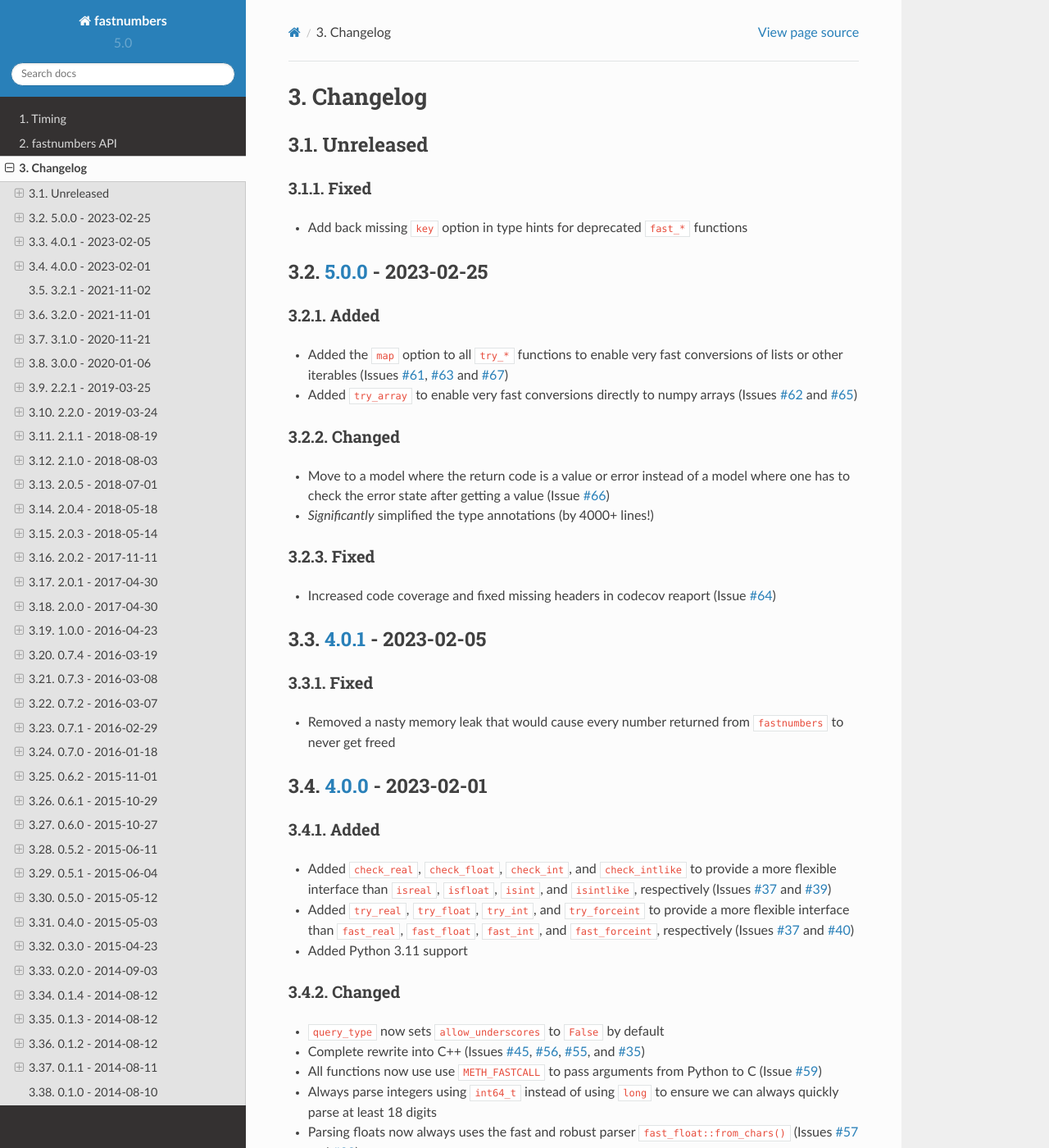
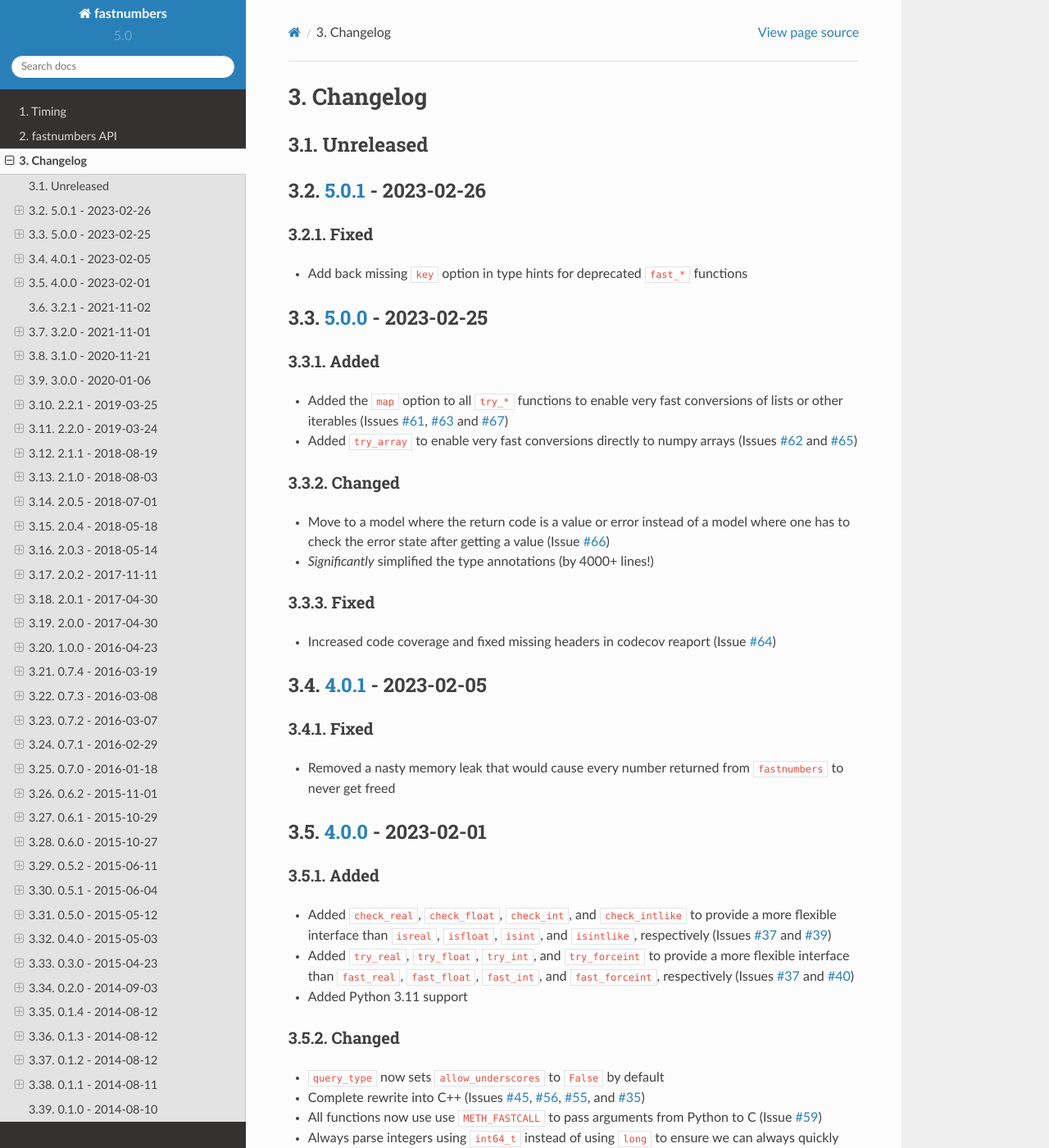
Before and after one commit to SethMMorton/fastnumbers, a Sphinx documentation site: the page built from docs/source/changelog.rst, in a window 1280 px wide and 1400 px high. Shown: the whole window at 82% size. Built offline with Sphinx 7.4.7 and the Read the Docs theme 2.0.0, drawn with Linux system fonts in a browser that asks for light colours; some of the changed text lies outside the part shown.

Commit message:
Bump version: 5.0.0 → 5.0.1

```diff
--- a/CHANGELOG.md
+++ b/CHANGELOG.md
@@ -1,4 +1,7 @@
 Unreleased
+---
+
+[5.0.1] - 2023-02-26
 ---
 
 ### Fixed
@@ -428,6 +431,7 @@ Unreleased
   - Initial release of `fastnumbers`
 
 <!---Comparison links-->
+[5.0.1]: https://github.com/SethMMorton/fastnumbers/compare/5.0.0...5.0.1
 [5.0.0]: https://github.com/SethMMorton/fastnumbers/compare/4.0.1...5.0.0
 [4.0.1]: https://github.com/SethMMorton/fastnumbers/compare/4.0.0...4.0.1
 [4.0.0]: https://github.com/SethMMorton/fastnumbers/compare/3.2.1...4.0.0
--- a/docs/source/conf.py
+++ b/docs/source/conf.py
@@ -68,7 +68,7 @@ copyright = "2014, Seth M. Morton"
 # built documents.
 #
 # The full version, including alpha/beta/rc tags.
-release = "5.0.0"
+release = "5.0.1"
 # The short X.Y version.
 version = ".".join(release.split(".")[0:2])
 
--- a/setup.cfg
+++ b/setup.cfg
@@ -1,5 +1,5 @@
 [bumpversion]
-current_version = 5.0.0
+current_version = 5.0.1
 commit = True
 tag = True
 tag_name = {new_version}
--- a/setup.py
+++ b/setup.py
@@ -47,7 +47,7 @@ ext = [
 # All other data is in the setup.cfg file.
 setup(
     name="fastnumbers",
-    version="5.0.0",
+    version="5.0.1",
     python_requires=">=3.7",
     packages=find_packages(where="src"),
     package_dir={"": "src"},
```
Also changed, not shown: 1 other file.
